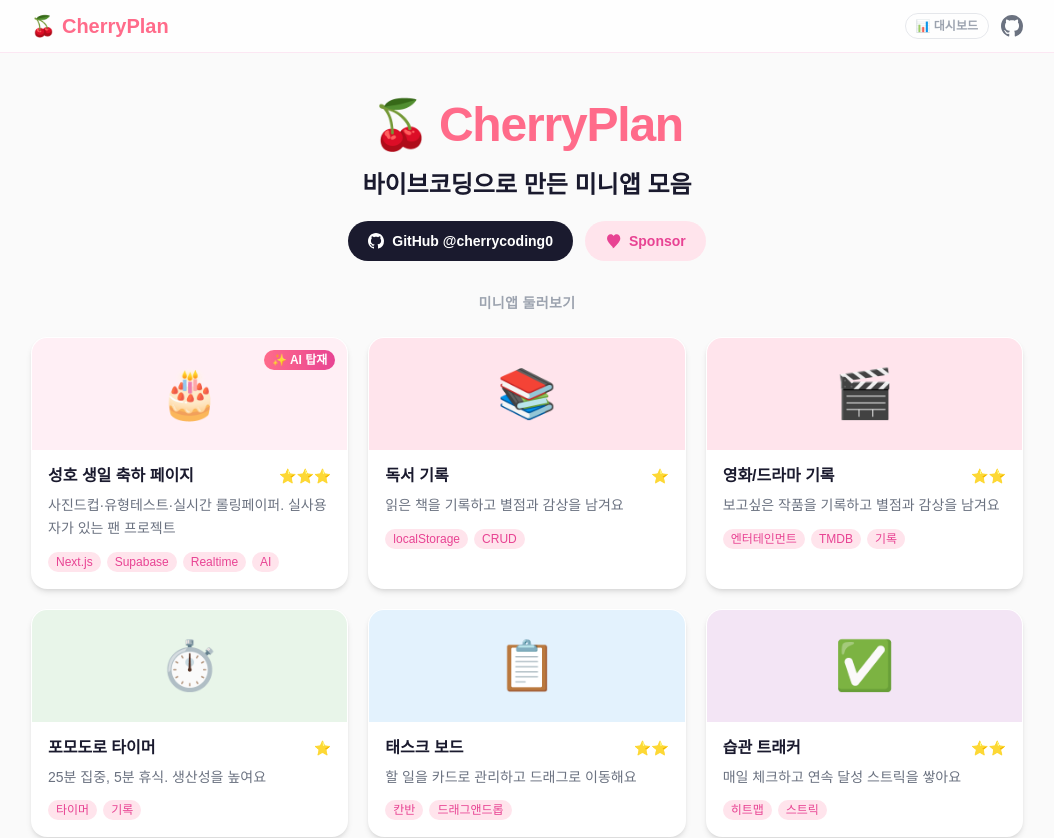
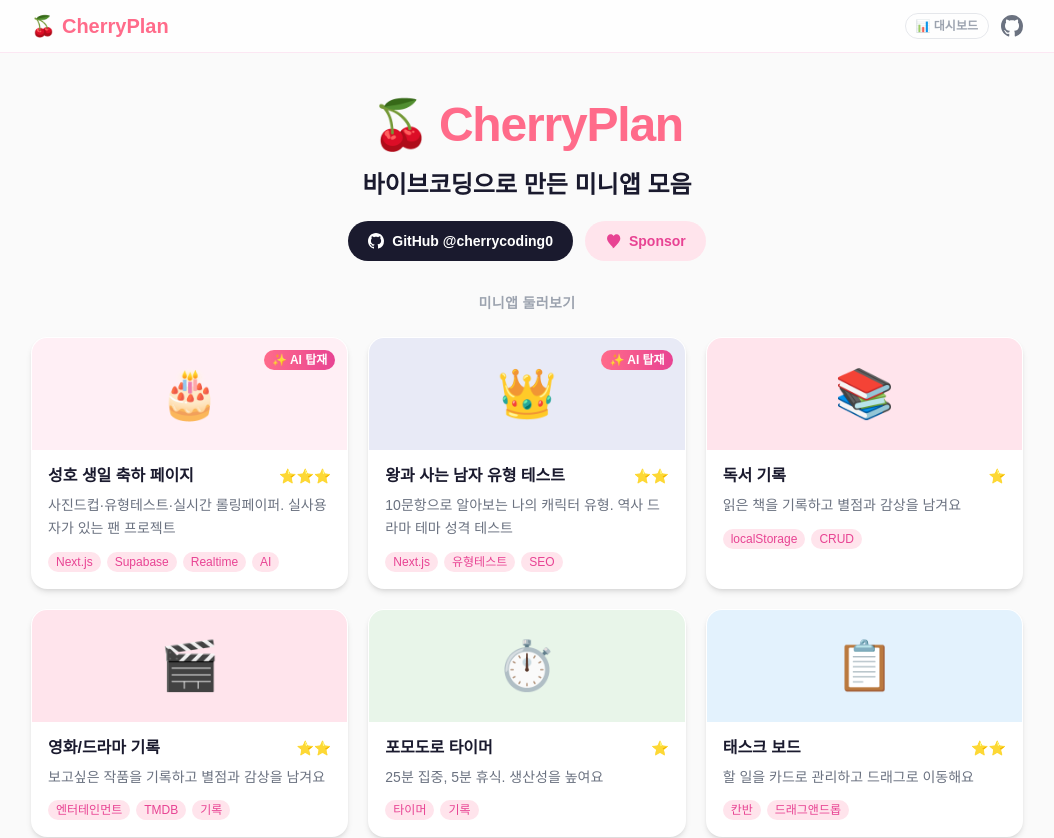
Before and after one commit to cherrycoding0/cherryplan, a React (Vite) app: page / in a window 1280 px wide. Shown: the top 838 px of the page, without its empty margins (113-1167 px from the left). Built offline with nearby package versions, Linux system fonts and the light colour scheme; no server answers; a web font is replaced by a local one.

Commit message:
왕사남 테스트 추가

```diff
--- a/src/data/apps.js
+++ b/src/data/apps.js
@@ -8,6 +8,18 @@ export const apps = [
     difficulty: '⭐⭐⭐',
     external: 'https://bday-recap.vercel.app',
     color: '#FFEFF5',
+    highlight: true,
+    devDiary: '',
+  },
+  {
+    id: 'kings-warden',
+    emoji: '👑',
+    name: '왕과 사는 남자 유형 테스트',
+    description: '10문항으로 알아보는 나의 캐릭터 유형. 역사 드라마 테마 성격 테스트',
+    tags: ['Next.js', '유형테스트', 'SEO'],
+    difficulty: '⭐⭐',
+    external: 'https://the-kings-warden2.vercel.app/',
+    color: '#E8EAF6',
     highlight: true,
     devDiary: '',
   },
```
